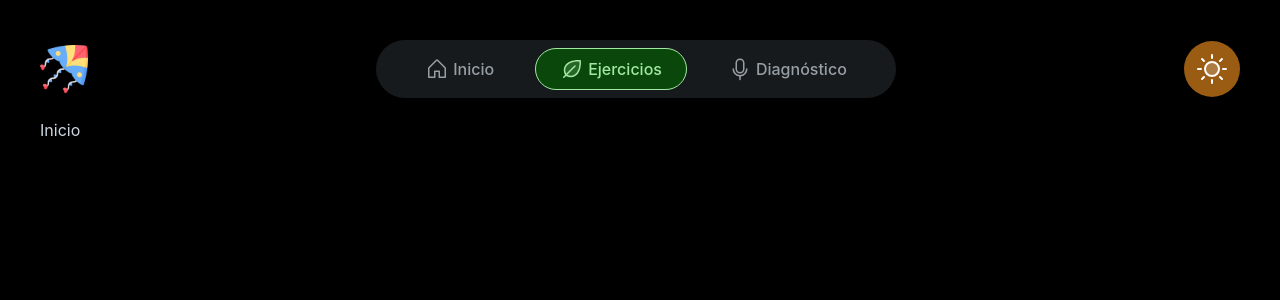
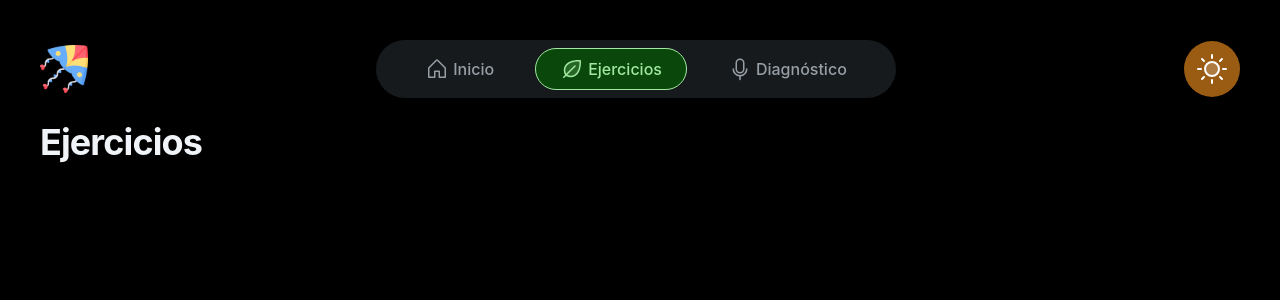
Before and after one commit to Udg-proyecto-Papalote/Papalote, a React (Vite) app: page /ejercicios in a window 1280 px wide. Shown: the top 300 px of the page. Built offline with nearby package versions, Linux system fonts and the light colour scheme.

Commit message:
Layout páginas principales

```diff
--- a/src/pages/Diagnostico.jsx
+++ b/src/pages/Diagnostico.jsx
@@ -1,7 +1,10 @@
+import { Grid, Typography } from "@mui/joy"
 
 
 export const Diagnostico = () => {
     return (
-        <div>Diagnostico</div>
+        <Grid>
+            <Typography level='h1'>Diagnóstico</Typography>
+        </Grid>
     )
 }
--- a/src/pages/Ejercicios.jsx
+++ b/src/pages/Ejercicios.jsx
@@ -1,6 +1,9 @@
+import { Grid, Typography } from "@mui/joy"
 
 export const Ejercicios = () => {
 	return (
-		<div>Inicio</div>
+		<Grid>
+			<Typography level="h1">Ejercicios</Typography>
+		</Grid>
 	)
 }
--- a/src/pages/Inicio.jsx
+++ b/src/pages/Inicio.jsx
@@ -1,6 +1,9 @@
+import { Grid, Typography } from "@mui/joy"
 
 export const Inicio = () => {
     return (
-        <div>Inicio</div>
+        <Grid>
+            <Typography level='h1'>Inicio</Typography>
+        </Grid>
     )
 }
```
